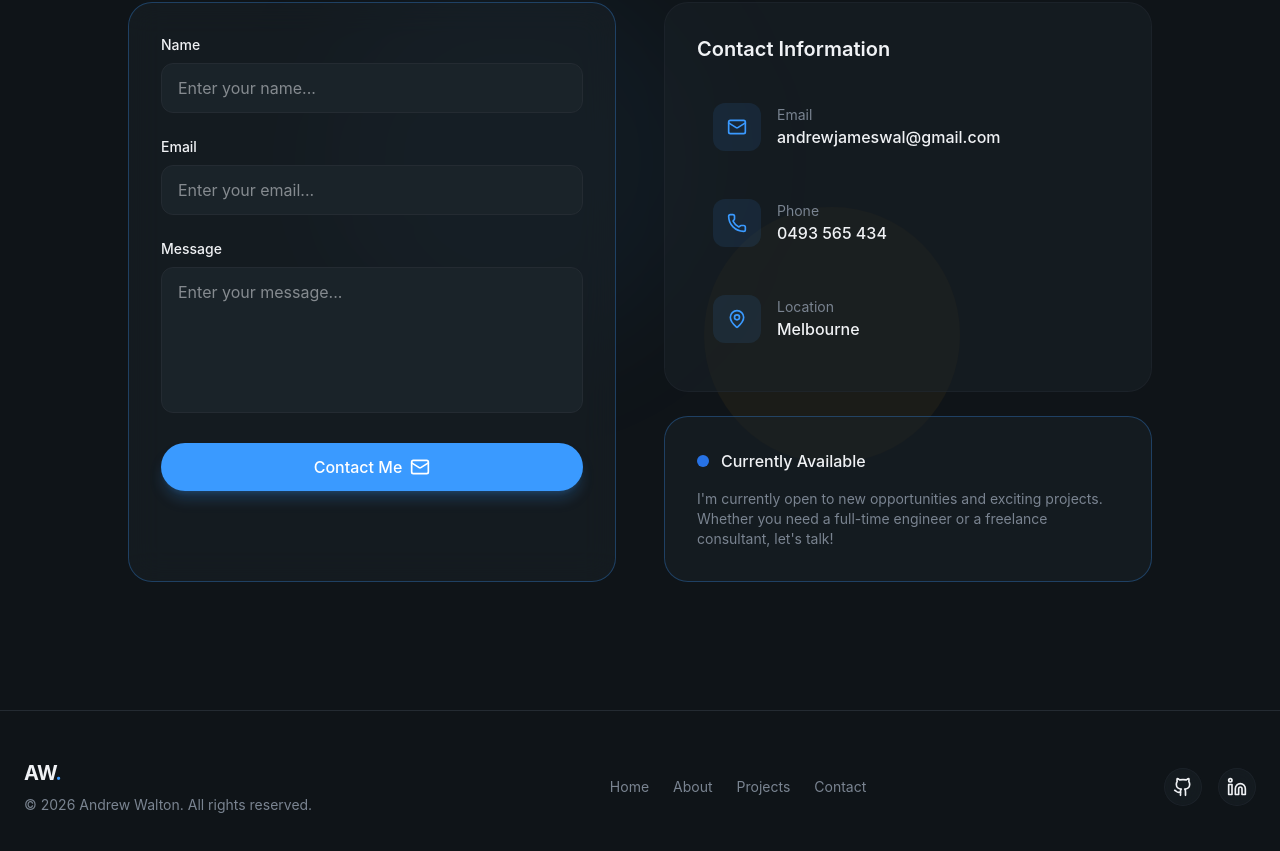
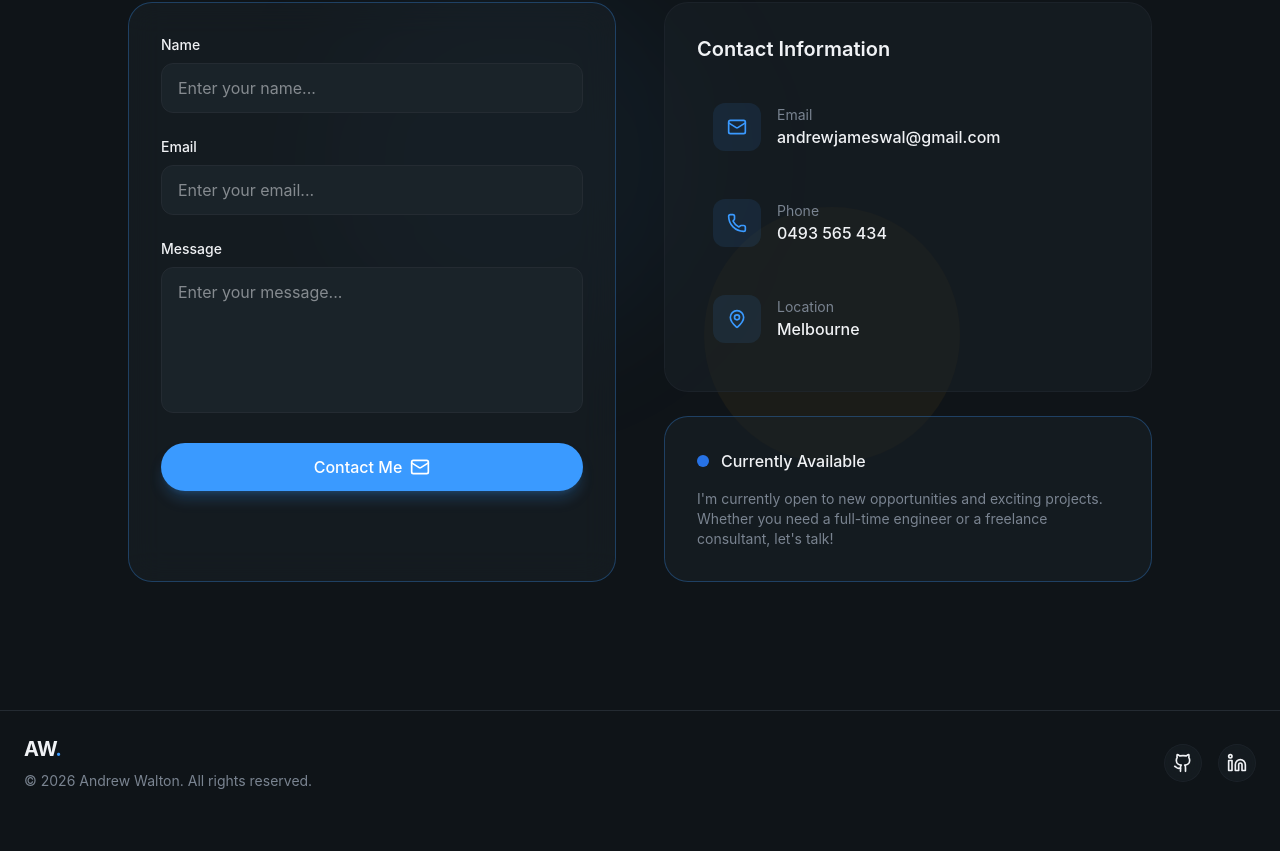
Before and after one commit to AndrewASUS/2026-portfolio, a React (Vite) app: page / in a window 1280 px wide. Shown: the part 3277-4128 px from the top of the page. After the commit the page ends 4092 px from the top, so only its background shows below. Built offline with nearby package versions, Linux system fonts and the light colour scheme.

Commit message:
Updated footer

```diff
--- a/src/components/Footer.jsx
+++ b/src/components/Footer.jsx
@@ -6,19 +6,19 @@ const socialLinks = [
   { icon: Linkedin, href: "https://www.linkedin.com/in/andrew-walton-859a70336", label: "LinkIn" }
 ]
 
-const footerLinks = [
-  { href: "#hero", label: "Home" },
-  { href: "#about", label: "About" },
-  { href: "#projects", label: "Projects" },
-  { href: "#contact", label: "Contact" }
-]
+// const footerLinks = [
+//   { href: "#hero", label: "Home" },
+//   { href: "#about", label: "About" },
+//   { href: "#projects", label: "Projects" },
+//   { href: "#contact", label: "Contact" }
+// ]
 
 function Footer() {
 
   const currentYear = new Date().getFullYear()
 
   return (
-    <footer className="py-12 border-t border-border">
+    <footer className="py-6 border-t border-border">
       <div className="container mx-auto px-6">
         <div className="flex flex-col md:flex-row items-center justify-between gap-8">
           {/* LOGO & COPYRIGHT*/}
@@ -32,7 +32,7 @@ function Footer() {
           </div>
 
           {/* LINKS */}
-          <nav className="flex flex-wrap justify-center gap-6">
+          {/* <nav className="flex flex-wrap justify-center gap-6">
             {footerLinks.map((link) => (
               <a
                 key={link.href}
@@ -42,7 +42,7 @@ function Footer() {
                 {link.label}
               </a>
             ))}
-          </nav>
+          </nav> */}
 
           {/* SOCIAL LINKS */}
           <div className="flex items-center gap-4">
```
